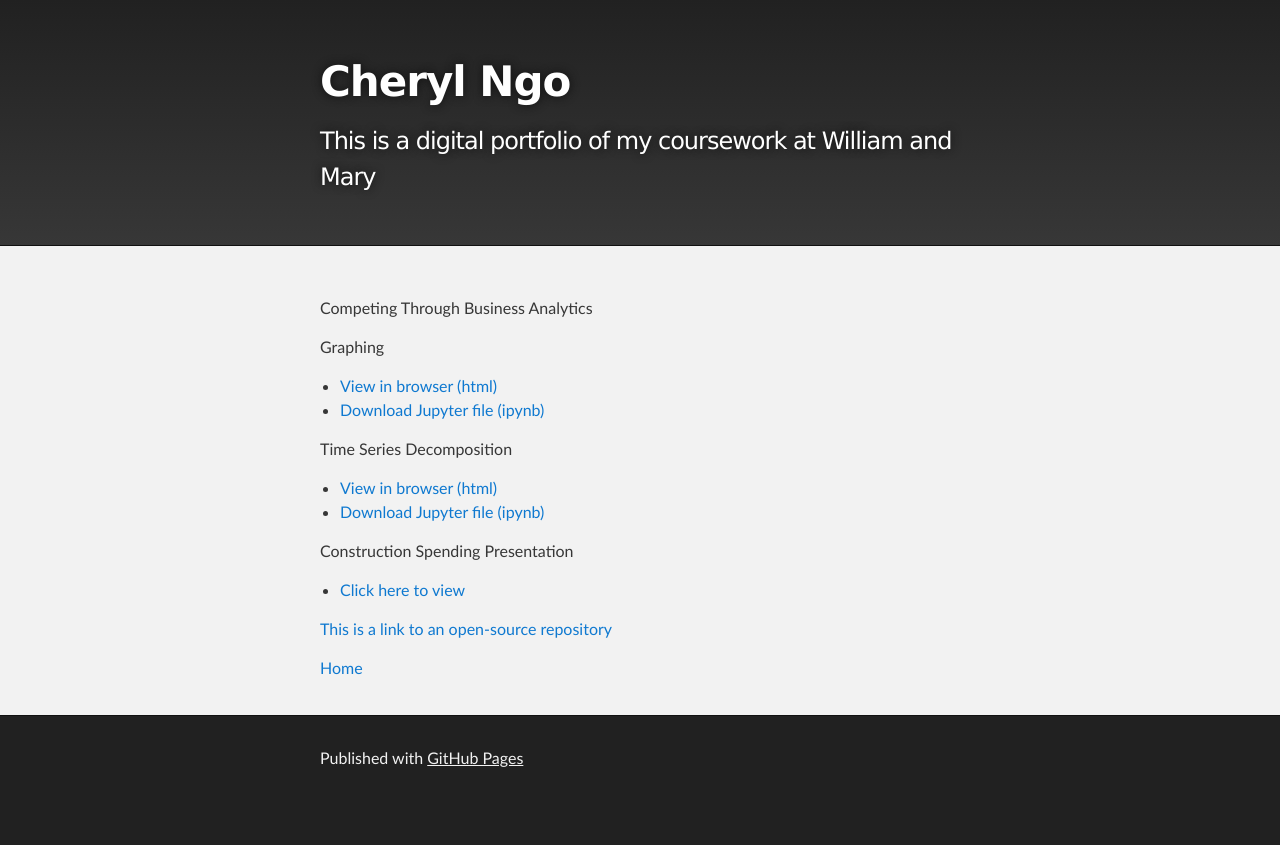
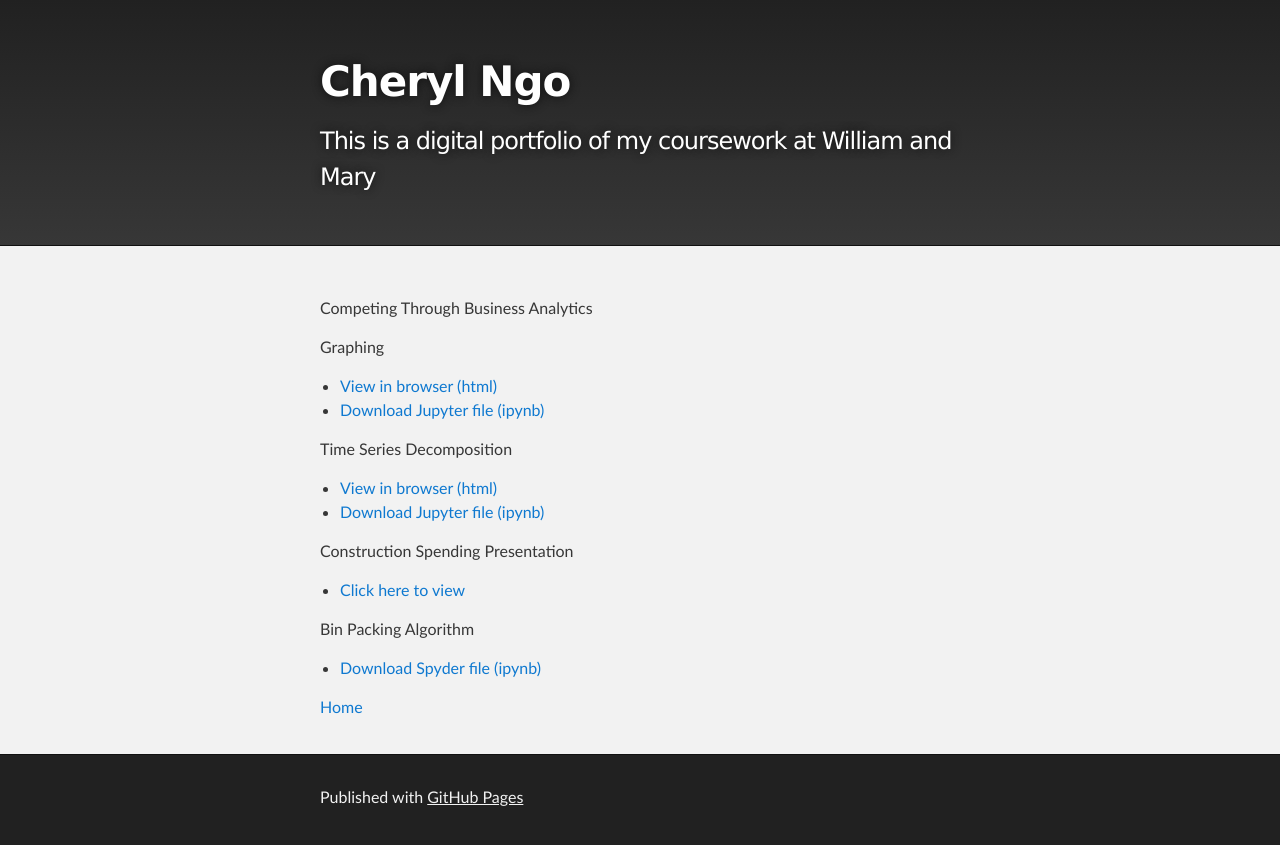
Before and after one commit to Cherylngo/cherylngo.github.io, a Jekyll site: the page built from Data Visualization/index.md, in a window 1280 px wide. Shown: the top 845 px of the page. Built offline with Jekyll 4.4.1, drawn with Linux system fonts in a browser that asks for light colours; our own code applies the rules of GitHub Pages for plain Markdown files.

Commit message:
Update index.md

```diff
--- a/Data Visualization/index.md
+++ b/Data Visualization/index.md
@@ -16,6 +16,7 @@
 Construction Spending Presentation
 - [Click here to view](https://www.youtube.com/watch?v=ySC1Y_YXDC4)
 
-[This is a link to an open-source repository](https://github.com/Cherylngo/jekyll-doc-project)
+Bin Packing Algorithm
+- [Download Spyder file (ipynb)](binpacking.py)
 
 [Home](https://cherylngo.github.io/)
```
